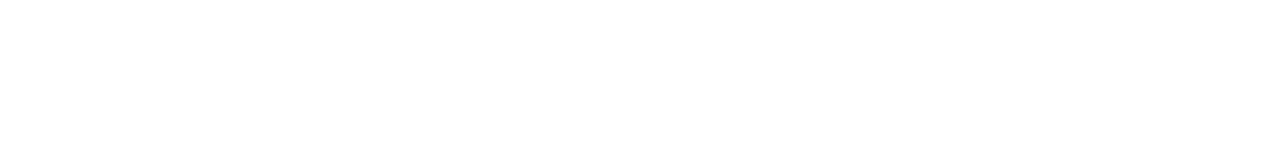
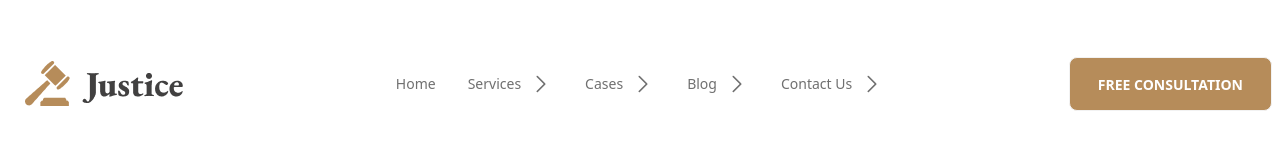
Before and after one commit to Adriyan-Ahmed-Jubayer/Legal-Solution, a plain HTML site: page index.html in a window 1280 px wide. Drawn offline with nearby package versions, Linux system fonts and the light colour scheme.

Commit message:
Navigation Bar Completed

```diff
--- a/index.html
+++ b/index.html
@@ -1,5 +1,5 @@
 <!DOCTYPE html>
-<html lang="en">
+<html lang="en" data-theme="light">
 <head>
     <meta charset="UTF-8">
     <meta name="viewport" content="width=device-width, initial-scale=1.0">
@@ -23,7 +23,8 @@
           theme: {
             extend: {
               colors: {
-                clifford: '#da373d',
+                "primary-text-color": '#707070',
+                "primary-btn-bg-color": '#B68C5A',
               }
             }
           }
@@ -44,5 +45,47 @@
 </head>
 <body>
 
+  <!-- Header Section Start From Here -->
+
+    <header class="container mx-auto">
+
+      <!-- 1st / Navigation Section Start From Here  -->
+
+       <section>
+
+        <!-- Navigation Logo Container -->
+        <div class="navbar mt-12">
+          <div class="navbar-start">
+            <div class="dropdown">
+              <label tabindex="0" class="btn btn-ghost lg:hidden">
+                <svg xmlns="http://www.w3.org/2000/svg" class="h-5 w-5" fill="none" viewBox="0 0 24 24" stroke="currentColor"><path stroke-linecap="round" stroke-linejoin="round" stroke-width="2" d="M4 6h16M4 12h8m-8 6h16" /></svg>
+              </label>
+            </div>
+            <a class="btn btn-ghost normal-case text-xl"><img src="images/logo2.png" alt=""></a>
+          </div>
+
+          <!-- Navigation Menubar Container -->
+          <div class="navbar-center hidden lg:flex items-center">
+            <ul class="menu menu-horizontal px-1 flex items-center font-medium text-primary-text-color">
+              <li><a>Home</a></li>
+              <li><a>Services <img src="images/Right Arrow.png" alt=""></a></li>
+              <li><a>Cases <img src="images/Right Arrow.png" alt=""></a></li>
+              <li><a>Blog <img src="images/Right Arrow.png" alt=""></a></li>
+              <li><a>Contact Us <img src="images/Right Arrow.png" alt=""></a></li>
+            </ul>
+          </div>
+
+          <!-- Navigation Btn Container -->
+          <div class="navbar-end">
+            <a class="btn bg-primary-btn-bg-color text-white pt-5 pb-8 pr-7 pl-7">Free Consultation</a>
+          </div>
+        </div>
+       </section>
+
+       <!-- 1st / Nagigation Section End Here -->
+
+    </header>
+
+    <!-- Header Section End Here -->
 </body>
 </html>
```
Also changed, not shown: images/Right Arrow.png (added).
